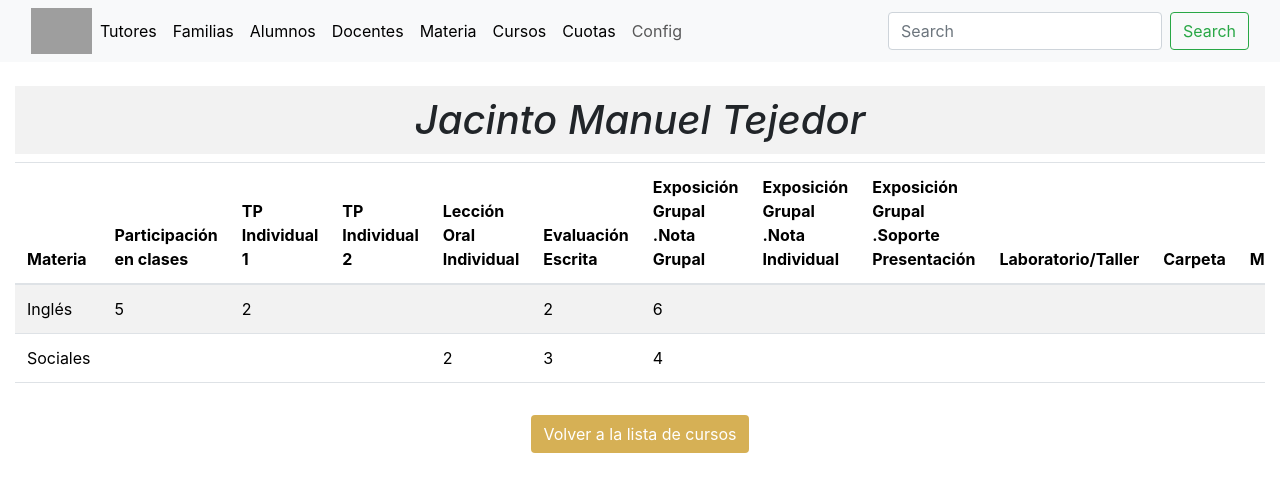
After one commit to FacuMaza/SagradoCorazon, a Django app: page /alumno/15/ in a window 1280 px wide. The commit adds this page. Shown: the top 492 px of the page. Run offline with Django 5.2, Linux system fonts and the light colour scheme; data comes from the database, SQL or seed files in the repository; both versions use the stored data as it was after the commit; some libraries are stand-ins or nearby versions; grey boxes are pictures that could not be loaded.

Commit message:
add detalle de alumno, al hacer click al nombre de los alumnos, se les detalla las notas POR MATERIAS en la que esta inscripto dicho alumno.

```diff
--- a/academico/models.py
+++ b/academico/models.py
@@ -197,7 +197,7 @@ class Cursos(models.Model):
     Nivels = models.CharField(max_length=1, choices=nivel, default=1)
 
     def __str__(self):
-        return '%s - %s '% (self.get_años_display() - self.Division)
+        return '%s - %s %s'%(self.id, self.años, self.Division)
 
     class Meta:
         db_table = 'Cursos'
--- /dev/null
+++ b/academico/templates/alumno_detalle.html
@@ -0,0 +1,70 @@
+{% extends "base.html" %}
+{% block content %}
+<main>
+  <div class="container-fluid mt-4">
+    <div class="row justify-content-center">
+      <div class="col-12 text-center">
+        <h1 style="font-style: italic; background-color: #f2f2f2; padding: 10px;">
+          {{ alumno.Nombres }} {{ alumno.Apellidos }}
+        </h1>
+      </div>
+    </div>
+
+    <div class="row justify-content-center">
+      <div class="col-12">
+        <div class="table-responsive">
+          <table class="table table-striped table-hover w-100">
+            <thead>
+              <tr>
+                <th>Materia</th>
+                <th>Participación en clases</th>
+                <th>TP Individual 1</th>
+                <th>TP Individual 2</th>
+                <th>Lección Oral Individual</th>
+                <th>Evaluación Escrita</th>
+                <th>Exposición Grupal .Nota Grupal</th>
+                <th>Exposición Grupal .Nota Individual</th>
+                <th>Exposición Grupal .Soporte Presentación</th>
+                <th>Laboratorio/Taller</th>
+                <th>Carpeta</th>
+                <th>Material</th>
+                <th>Conducta</th>
+                <!-- ... Agrega las demás columnas para las notas -->
+              </tr>
+            </thead>
+            <tbody>
+              {% for materia in materias %}
+                <tr>
+                  <td>{{ materia.Denominación }}</td>
+                  {% for nota in notas_alumno %}
+                    {% if nota.materia == materia %}
+                      <td>{{ nota.participacion_en_clases|default:"" }}</td>
+                      <td>{{ nota.tp_individual_1|default:"" }}</td>
+                      <td>{{ nota.tp_individual_2|default:"" }}</td>
+                      <td>{{ nota.leccion_oral_individual|default:"" }}</td>
+                      <td>{{ nota.evaluacion_escrita|default:"" }}</td>
+                      <td>{{ nota.exposicion_grupal_nota_grupal|default:"" }}</td>
+                      <td>{{ nota.exposicion_grupal_nota_individual|default:"" }}</td>
+                      <td>{{ nota.exposicion_grupal_soporte_presentacion|default:"" }}</td>
+                      <td>{{ nota.laboratorio_taller|default:"" }}</td>
+                      <td>{{ nota.carpeta|default:"" }}</td>
+                      <td>{{ nota.material|default:"" }}</td>
+                      <td>{{ nota.conducta|default:"" }}</td>
+                    {% endif %}
+                  {% endfor %}
+                </tr>
+              {% endfor %}
+            </tbody>
+          </table>
+        </div>
+      </div>
+    </div>
+
+    <div class="row justify-content-center mt-3">
+      <div class="col-md-8 text-center">
+        <button type="button" class="btn" style="background-color: rgb(214,176,85); color: white;" onclick="location.href='{% url 'cursos_list' %}'">Volver a la lista de cursos</button>
+      </div>
+    </div>
+  </div>
+</main>
+{% endblock %}
--- a/academico/templates/curso_list.html
+++ b/academico/templates/curso_list.html
@@ -21,15 +21,13 @@
             <tr>
               <td>
                 <!-- Enlaza el nombre del curso a la vista de materias -->
-                <a href="{% url 'materias_curso' curso.pk %}">{{ curso.get_años_display }} {{ curso.Division }}</a>
+                <a href="{% url 'materias_curso' curso.pk %}">{{ curso.años }} {{ curso.Division }}</a>
               </td>
               <td>
                 <button type="button" class="btn" style="background-color: rgb(214,176,85); color: white;"
                         data-toggle="modal" data-target="#cursoDetailsModal{{ curso.pk }}">Detalle</button> |
-                <button type="button" class="btn" style="background-color: rgb(31,40,81); color: white;"
-                        data-toggle="modal" data-target="#cursoEditModal{{ curso.pk }}">Editar</button> |
                 <button type="button" class="btn" style="background-color: rgb(190,43,39); color: white;"
-                        data-toggle="modal" data-target="#cursoDeleteModal{{ curso.pk }}">Eliminar</button> |
+                        data-toggle="modal" data-target="#cursoDeleteModal{{ curso.pk }}">Eliminar</button>
                 <br><br><a href="{% url 'agregar_alumno_curso' curso.id %}" class="btn" style="background-color: rgb(31,40,81); color: white;">Asignar Alumnos</a> |
                 <a href="{% url 'quitar_alumno_curso' curso.id %}" class="btn" style="background-color: rgb(190,43,39); color: white;">Quitar Alumnos</a>
               </td>
--- a/academico/templates/lista_alumnos.html
+++ b/academico/templates/lista_alumnos.html
@@ -100,7 +100,7 @@
                 </tr>
                 <tr>
                     <td>Curso</td>
-                    <td>{{ alumno.curso }}</td>
+                    <td>{{ alumno.cursos }}</td>
                   </tr>
                   <tr>
                     <td>Colegio</td>
--- a/academico/urls.py
+++ b/academico/urls.py
@@ -171,6 +171,7 @@ urlpatterns += [
 #AGREGAR MATERIAS EN CURSOS
 urlpatterns += [
      path('materias_curso/<int:curso_id>/', views.materias_curso, name='materias_curso'),
+
 ]
 
 #AGREGAR ALUMNOS EN CURSOS
@@ -181,4 +182,8 @@ urlpatterns += [
     path('materia/<int:curso_id>/<int:materia_id>/alumnos/', AlumnosListView.as_view(), name='alumnos_por_materia'),
     path('materia/<int:curso_id>/<int:materia_id>/alumnos/<int:alumno_id>/notas/', UpdateNotasView.as_view(), name='update_notas'),
     path('curso/<int:curso_id>/alumnos/', AlumnosListView.as_view(), name='alumnos_list'),
+
+    path('alumno/<int:alumno_id>/', views.alumno_detalle, name='alumno_detalle'),
+
+
 ]
--- a/academico/views.py
+++ b/academico/views.py
@@ -875,25 +875,23 @@ class UpdateNotasView(FormView):
 
 
 
-"""
-    materia = get_object_or_404(Materias, pk=materia_id)
+def alumno_detalle(request, alumno_id, ):
+    alumno = get_object_or_404(Alumnos, pk=alumno_id)
 
-    # Obtener los cursos asociados a la materia
-    cursos_de_la_materia = Cursos.objects.filter(Materias=materia)
+    # Obtener las notas del alumno en todas las materias
+    notas_alumno = notas.objects.filter(alumno=alumno)
 
-    # Obtener los alumnos de esos cursos
-    alumnos = []
-    for curso in cursos_de_la_materia:
-        alumnos_del_curso = curso.alumnos.all()  # Obtiene los alumnos del curso actual
-        alumnos.extend(alumnos_del_curso)  # Agrega los alumnos a la lista
+    # Obtener las materias del alumno
+    materias = []
+    for nota in notas_alumno:
+        if nota.materia not in materias:
+            materias.append(nota.materia)
 
     context = {
-        'materia': materia,
-        'alumnos': alumnos
-    }
-
-    return render(request, 'alumnos_por_materia.html', context)
+        'alumno': alumno,
+        'notas_alumno': notas_alumno,
+        'materias': materias,
 
 
-
-"""
+    }
+    return render(request, 'alumno_detalle.html', context)
```
Also changed, not shown: academico/templates/alumnos_por_materia.html (+6 -2 lines), colegio.sqlite3.
